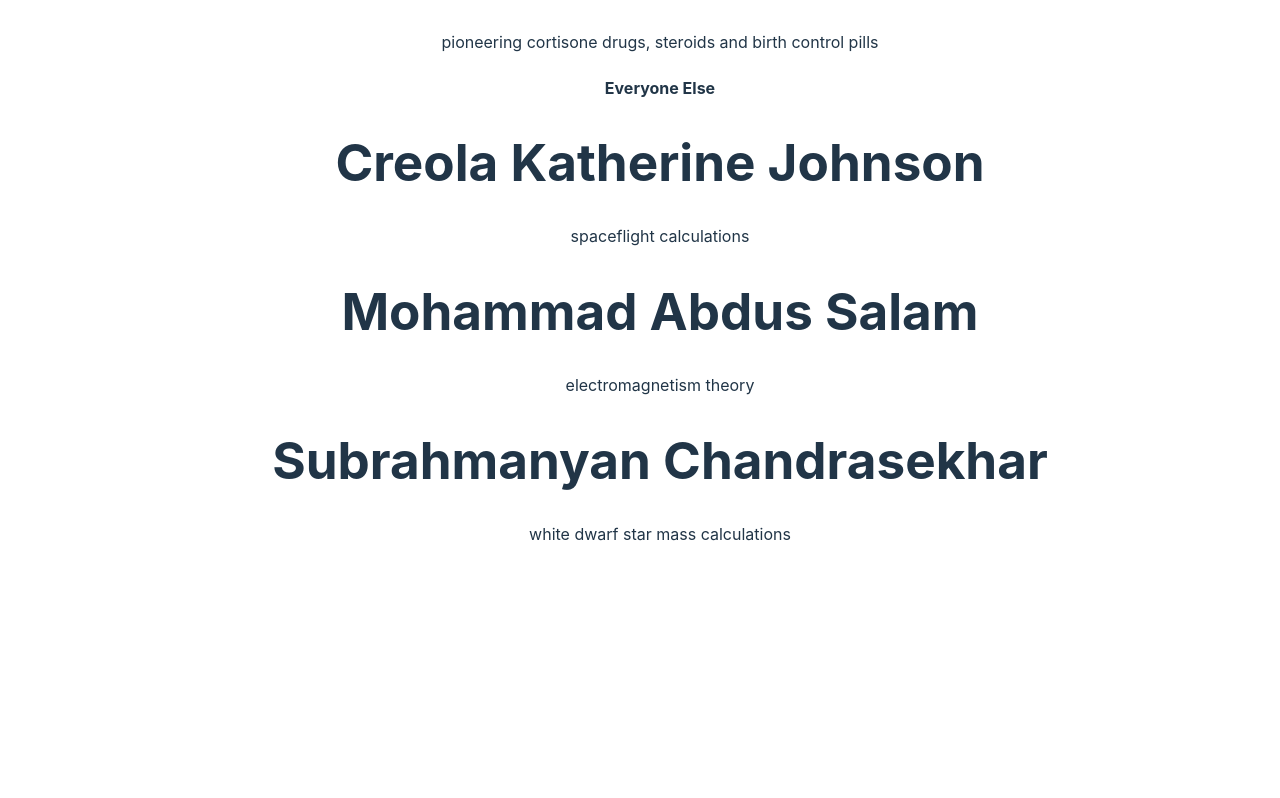
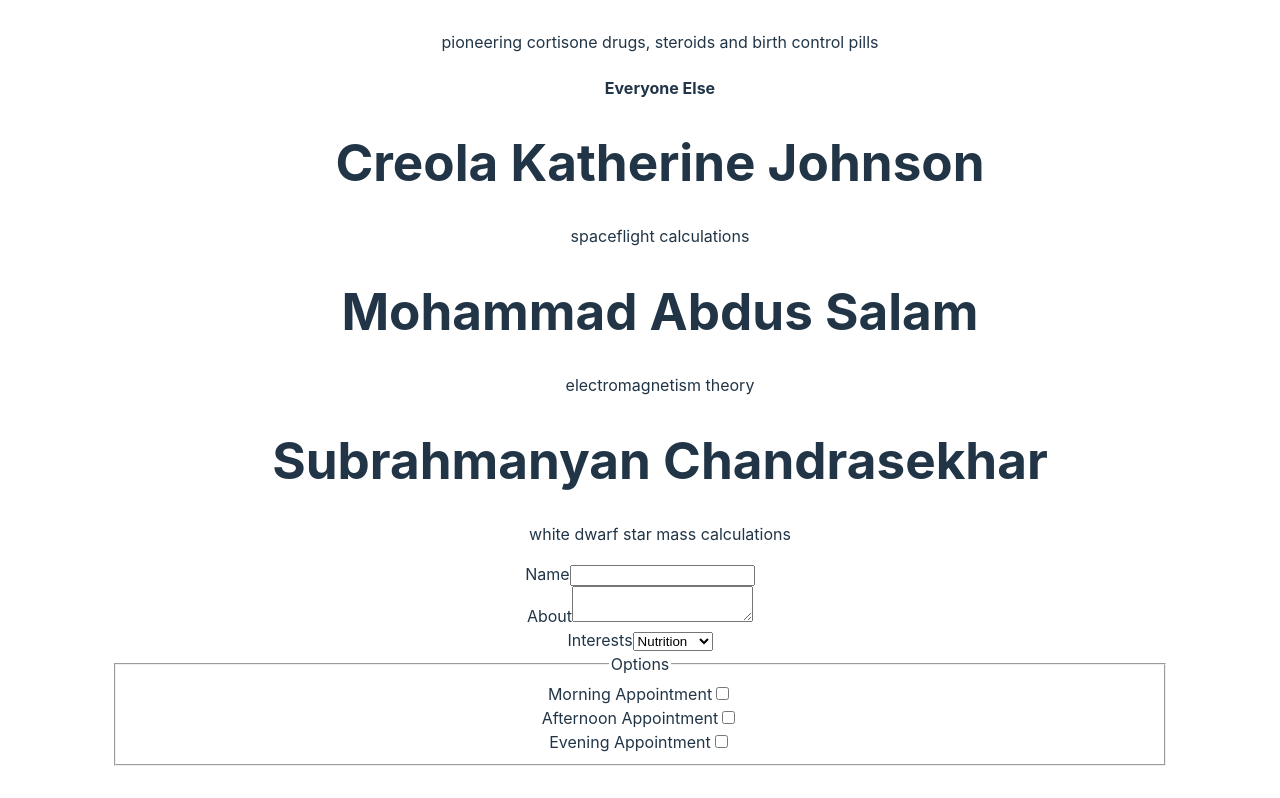
Before and after one commit to connorwarme/rtrain, a React (Vite) app: page / in a window 1280 px wide. Shown: the part 1661-2459 px from the top of the page. Before the commit the page ends 2255 px from the top, so only its background shows below. Built offline with nearby package versions, Linux system fonts and the light colour scheme.

Commit message:
Build out simple form outline

```diff
--- a/src/App.jsx
+++ b/src/App.jsx
@@ -5,6 +5,7 @@ import Testimony from "./Testimony";
 import Tiles from "./Tiles";
 import Greeting from "./Greeting";
 import List from "./List";
+import Form from "./Form";
 
 function App() {
   const [count, setCount] = useState(0);
@@ -47,6 +48,7 @@ function App() {
         <Tiles />
       </div>
       <List />
+      <Form />
     </>
   );
 }
--- /dev/null
+++ b/src/Form.jsx
@@ -0,0 +1,44 @@
+const Form = () => {
+  return (
+    <>
+      <form>
+        <div>
+          <label>Name</label>
+          <input type="text" />
+        </div>
+        <div>
+          <label>About</label>
+          <textarea />
+        </div>
+        <div>
+          <label>Interests</label>
+          <select name="" id="">
+            <option value="nutrition">Nutrition</option>
+            <option value="longevity">Longevity</option>
+            <option value="genetics">Genetics</option>
+            <option value="labs">labs</option>
+          </select>
+        </div>
+        <div>
+          <fieldset>
+            <legend>Options</legend>
+            <div>
+              <label>Morning Appointment</label>
+              <input type="checkbox" name="morning" />
+            </div>
+            <div>
+              <label>Afternoon Appointment</label>
+              <input type="checkbox" name="afternoon" />
+            </div>
+            <div>
+              <label>Evening Appointment</label>
+              <input type="checkbox" name="evening" />
+            </div>
+          </fieldset>
+        </div>
+      </form>
+    </>
+   );
+}
+
+export default Form;
```
